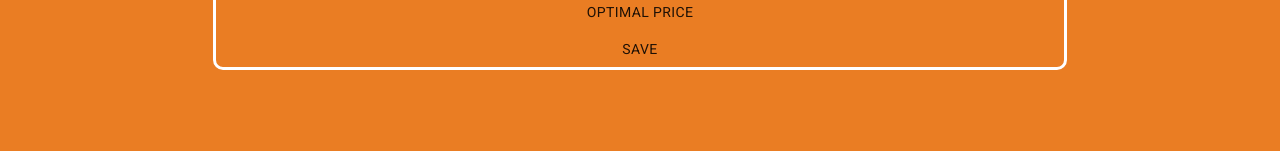
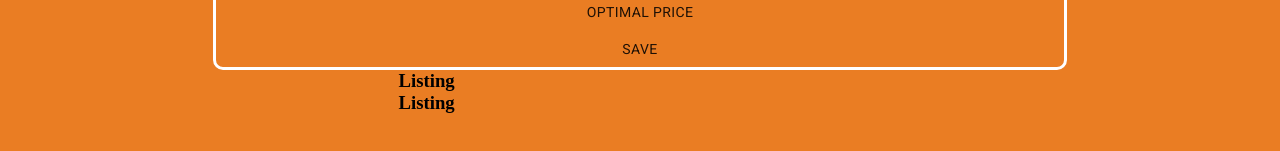
Before and after one commit to bw-airbnb-2/front-end, a React (Create React App) app in the folder airbnb-optimal-price/: page /dashboard in a window 1280 px wide. Shown: the part 481-632 px from the top of the page. Built offline with nearby package versions, Linux system fonts and the light colour scheme; sample sign-in values are in the browser's storage.

Commit message:
Listings component structure

```diff
--- a/airbnb-optimal-price/src/Components/Dashboard/AddListing.js
+++ b/airbnb-optimal-price/src/Components/Dashboard/AddListing.js
@@ -1,6 +1,8 @@
 import React, { useState, useEffect } from "react";
 import { Typography, Button, Grid, TextField, Input } from "@material-ui/core";
 import { makeStyles } from "@material-ui/core/styles";
+import { axiosWithAuth } from '../../utils/axiosWithAuth';
+
 
 const useStyles = makeStyles({
   formBox: {
@@ -18,6 +20,11 @@ const useStyles = makeStyles({
 
 export default function AddListing() {
   const classes = useStyles();
+
+  const saveListing = () => {
+    // axiosWithAuth()
+    // .post()
+  }
 
   return (
     <Grid
@@ -63,7 +70,7 @@ export default function AddListing() {
             required
           />
           <Button>Optimal Price</Button>
-          <Button>Save</Button>
+          <Button onClick={ () => saveListing()}>Save</Button>
         </Grid>
       </form>
     </Grid>
--- a/airbnb-optimal-price/src/Components/Dashboard/Dashboard.js
+++ b/airbnb-optimal-price/src/Components/Dashboard/Dashboard.js
@@ -2,6 +2,8 @@ import React, { useState, useEffect } from "react";
 
 //components
 import AddListing from './AddListing';
+import  Listings from './Listings';
+
 
 
 //material UI
@@ -15,6 +17,9 @@ export default function Dashboard(props) {
         <Typography variant='h1'>Dashboard</Typography>
         <AddListing />
       </Grid>
+      <Grid item container xs={12} sm={8} justify='center'>
+        <Listings />
+      </Grid>
       <Grid item xs={false} sm={2} />
     </Grid>
   );
--- /dev/null
+++ b/airbnb-optimal-price/src/Components/Dashboard/ListItem.js
@@ -0,0 +1,10 @@
+import React, { useState, useEffect } from 'react';
+
+export default function ListItem() {
+
+    return(
+        <div>
+            <h3>Listing</h3>
+        </div>
+    )
+}
--- /dev/null
+++ b/airbnb-optimal-price/src/Components/Dashboard/Listings.js
@@ -0,0 +1,32 @@
+import React, { useState, useEffect } from 'react';
+import ListItem from './ListItem';
+
+const initialMockData = [
+    {
+        name: 'Beech',
+        roomType: 'house',
+        minNights: 2,
+        location: '1800 Beech Avenue Nashville, TN 37203'
+    },
+    {
+        name: 'Beech',
+        roomType: 'house',
+        minNights: 2,
+        location: '1800 Beech Avenue Nashville, TN 37203'
+    }
+]
+
+
+export default function Listings() {
+    const [ listings, setListings ] = useState(initialMockData)
+
+    return(
+        <div>
+        {
+            listings.map( list => {
+                return <ListItem />;
+            })
+        }
+        </div>
+    )
+}
```
